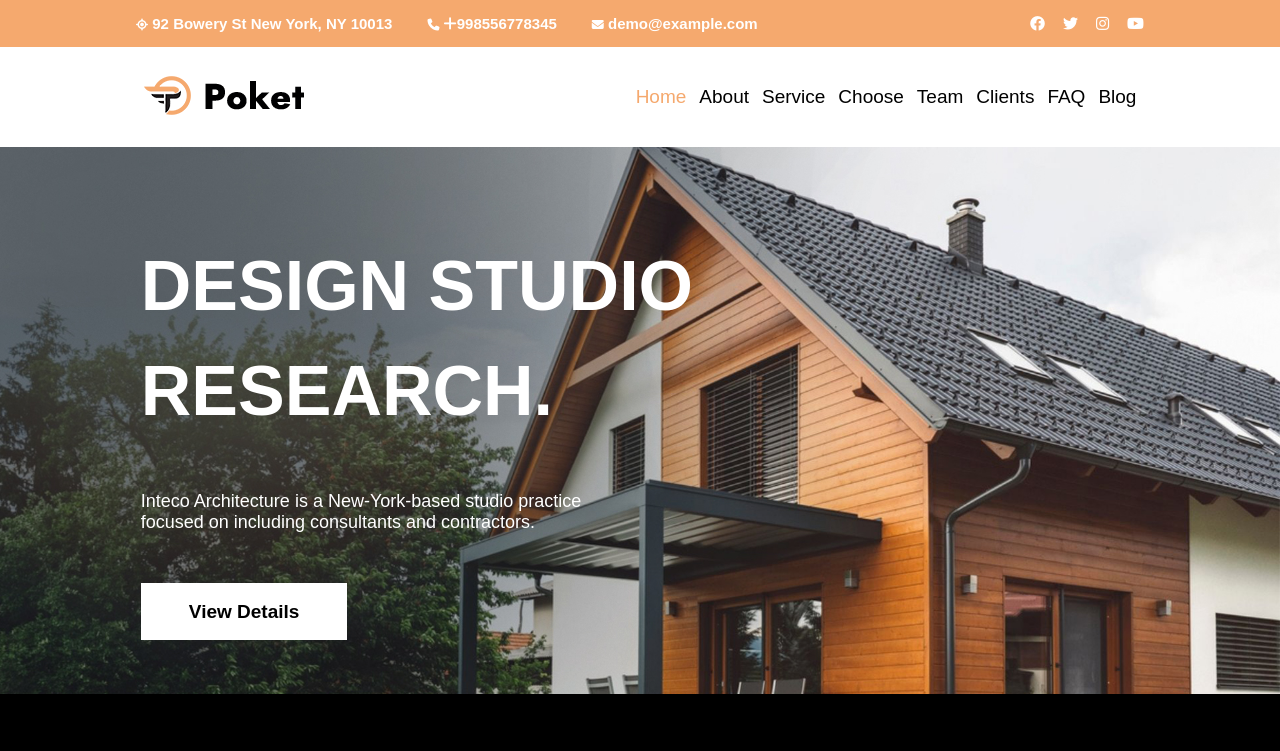
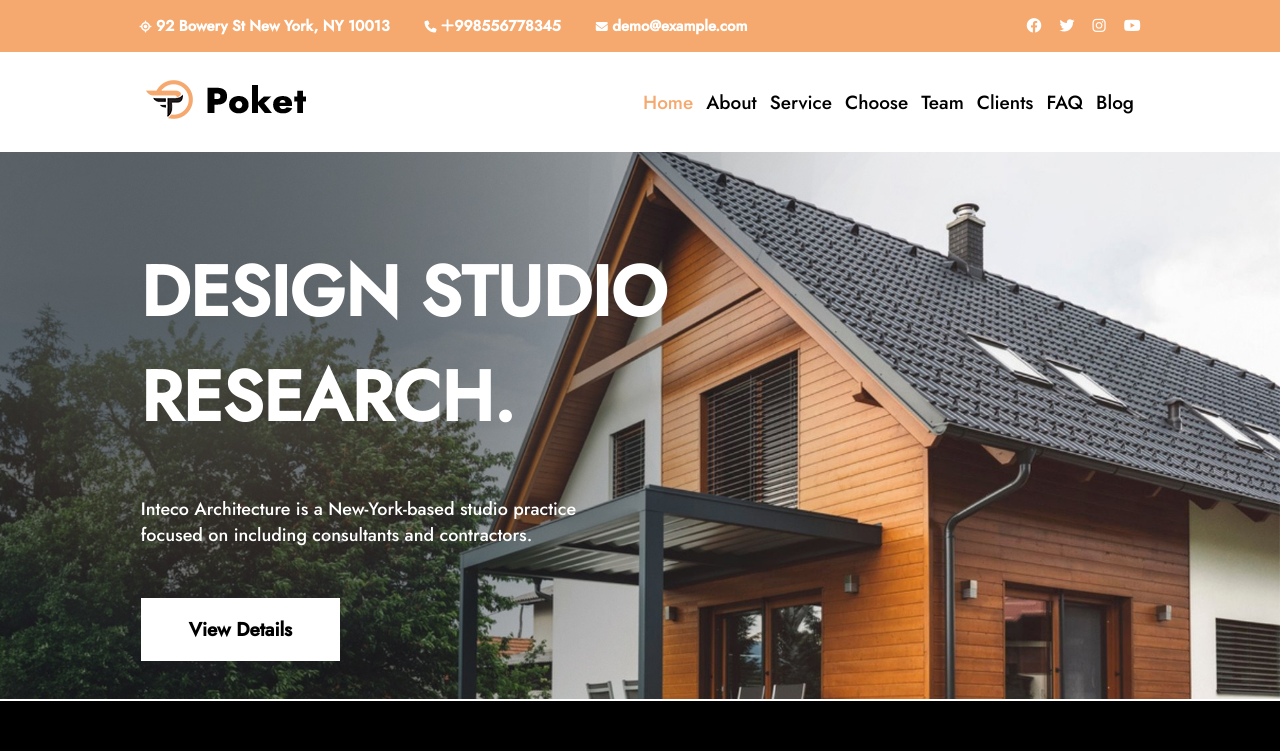
Before and after one commit to naresh515/Pocket, a plain HTML site: page index.html in a window 1280 px wide. Shown: the top 751 px of the page. Drawn offline with nearby package versions, Linux system fonts and the light colour scheme.

Commit message:
last Commit

```diff
--- a/index.html
+++ b/index.html
@@ -8,7 +8,7 @@
     <title>Pocket</title>
     <link rel="stylesheet" href="./style.css">
     <link rel="stylesheet" href="https://cdnjs.cloudflare.com/ajax/libs/font-awesome/6.3.0/css/all.min.css">
-
+    <link href="https://fonts.googleapis.com/css2?family=Jost:wght@100;200;300;500&display=swap" rel="stylesheet">
 </head>
 
 <body>
@@ -16,15 +16,16 @@
         <nav>
             <div class="nav_one">
                 <div class="nav_text">
-                    <P><i class="fa-solid fa-location-crosshairs ico"></i> 92 Bowery St New York, NY 10013</P>
+                    <P class="nav_hover"><i class="fa-solid fa-location-crosshairs ico ico1"></i> 92 Bowery St New York,
+                        NY 10013</P>
                     <p><i class="fa-solid fa-phone ico"></i> <i class="fa-solid fa-plus"></i>998556778345</p>
                     <p><i class="fa-solid fa-envelope ico"></i> demo@example.com</p>
                 </div>
                 <div class="icons">
-                    <a href="#" class="icon"><i class="fa-brands fa-facebook"></i></a>
-                    <a href="#" class="icon"><i class="fa-brands fa-twitter"></i></a>
-                    <a href="#" class="icon"><i class="fa-brands fa-instagram"></i></a>
-                    <a href="#" class="icon"><i class="fa-brands fa-youtube"></i></a>
+                    <abbr title="Facebook"> <a href="#" class="icon"><i class="fa-brands fa-facebook"></i></a></abbr>
+                    <abbr title="Twitter"> <a href="#" class="icon"><i class="fa-brands fa-twitter"></i></a></abbr>
+                    <abbr title="Instagram"> <a href="#" class="icon"><i class="fa-brands fa-instagram"></i></a></abbr>
+                    <abbr title="YouTube"> <a href="#" class="icon"><i class="fa-brands fa-youtube"></i></a></abbr>
                 </div>
             </div>
             <div class="nav" id="myTopnav">
@@ -648,7 +649,8 @@
             </div>
         </footer>
         <div class="top">
-            <button type="button" class="scroll-top" onclick="goToTop();"><i class="fa-solid fa-chevron-up"></i></button>
+            <button type="button" class="scroll-top" onclick="goToTop();"><i
+                    class="fa-solid fa-chevron-up"></i></button>
         </div>
     </div>
 
--- a/style.css
+++ b/style.css
@@ -2,7 +2,7 @@ body {
     margin: 0 auto;
     padding: 0;
     box-sizing: border-box;
-    font-family: Jost, sans-serif;
+    font-family: 'Jost', sans-serif;
 }
 
 .container {
@@ -24,6 +24,7 @@ body {
     display: -webkit-inline-box;
     gap: 35px;
     color: white;
+    cursor: pointer;
 }
 
 .feature img {
@@ -38,6 +39,10 @@ body {
     display: flex;
     gap: 18px;
     text-decoration: none;
+}
+
+.icon:hover {
+    color: black;
 }
 
 .icon {
@@ -58,6 +63,7 @@ body {
     height: 100px;
     background-color: white;
     width: 100%;
+    margin: 0 auto;
 }
 
 .fixed {
@@ -65,6 +71,14 @@ body {
     width: 100%;
     z-index: 1;
     top: 0;
+}
+
+.nav_hover {
+    cursor: text;
+}
+
+.ico1 {
+    cursor: default;
 }
 
 .logo {
@@ -211,7 +225,6 @@ body {
 
 .sec_text p {
     margin: 10px auto 5px 0;
-    font-weight: lighter;
     font-size: 15px;
     letter-spacing: 0.04rem;
     color: gray;
@@ -968,14 +981,12 @@ span {
 .footer_one h2 {
     font-style: normal;
     line-height: 1.2;
-    font-weight: 600;
     font-size: 25px;
 }
 
 .footer_one p {
     font-style: normal;
     line-height: 1.2;
-    font-weight: 600;
     font-size: 17px;
 }
 
@@ -1003,6 +1014,10 @@ span {
 .button1 {
     padding: 20px 30px;
     margin-left: -6px;
+}
+
+.button1:hover {
+    color: #f5a96e;
 }
 
 .end {
```
